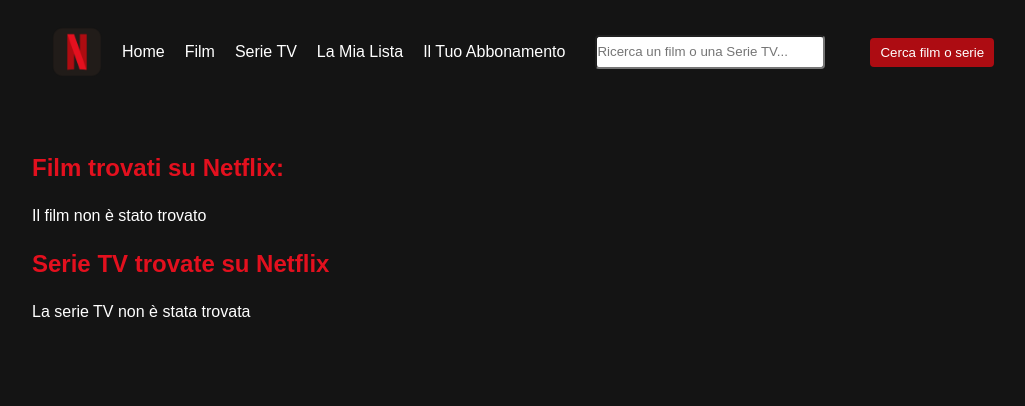
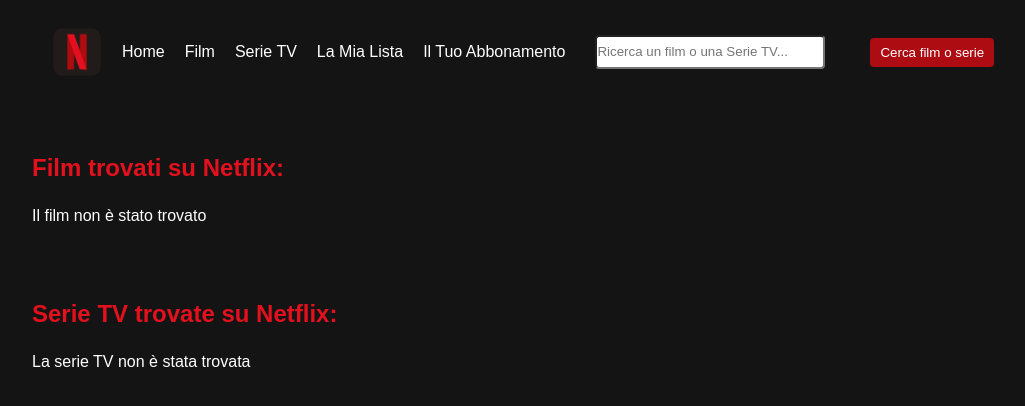
Before and after one commit to fabiomazzilli85/Boolflix, a Vue app: page / in a window 1280 px wide. Shown: the top 406 px of the page, without its empty margins (96-1121 px from the left). Built offline with nearby package versions, Linux system fonts and the light colour scheme.

Commit message:
Margine verticale tra film e serie tv

```diff
--- a/src/components/results.vue
+++ b/src/components/results.vue
@@ -7,8 +7,8 @@
     <p v-else>Il film non è stato trovato</p>
   </div>
 
-  <div>
-    <h2>Serie TV trovate su Netflix</h2>
+  <div class="margin-top-serie">
+    <h2>Serie TV trovate su Netflix:</h2>
 
     <div class="flex-show" v-if="store.tvs.length !== 0">
       <template v-for="tvShow in store.tvs" :key="tvShow.id">
@@ -105,4 +105,8 @@ li {
     aspect-ratio: 1;
     object-fit: cover;
 }
+
+.margin-top-serie {
+  margin-top: 75px;
+}
 </style>
```
